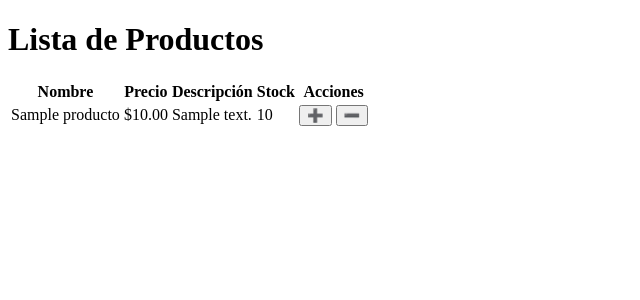
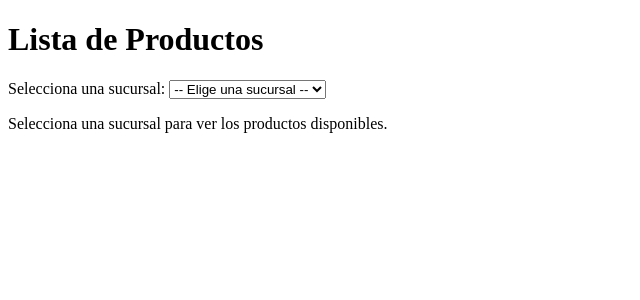
Before and after one commit to Leonardo-Pozos/farmaceutica, a Django app: page /administracion/ in a window 1280 px wide. Shown: the part 47-347 px from the top of the page, without its empty margins (0-640 px from the left). Run offline with Django 5.2, Linux system fonts and the light colour scheme; a user stored in the database is signed in; tables that the repository leaves empty hold one stand-in row (values such as "Sample post").

Commit message:
Al agregar producto, este se agrega al inventario de una sucursal. De esta manera ya se puede buscar el inventario por susucrsal

```diff
--- a/consulta/models.py
+++ b/consulta/models.py
@@ -11,7 +11,6 @@ class Sucursal(models.Model):
 class InventarioSucursal(models.Model):
     sucursal = models.ForeignKey(Sucursal, on_delete=models.CASCADE)
     producto = models.ForeignKey('ventas.Producto', on_delete=models.CASCADE)
-    stock = models.PositiveIntegerField()
 
     def __str__(self):
-        return f"{self.producto.nombre} en {self.sucursal.nombre}: {self.stock} disponibles"
+        return f"{self.producto.nombre} en {self.sucursal.nombre}"
--- a/consulta/templates/login.html
+++ b/consulta/templates/login.html
@@ -10,7 +10,7 @@
     <form method="post">
         {% csrf_token %}
         {{ form.as_p }}
-        <button type="submit" href="{% url 'ventas:lista_productos' %}">Login</button>
+        <button type="submit" href="{% url 'ventas:lista_productos' 0%}">Login</button>
         <a href="{% url 'consulta:lista_sucursales' %}">Volver</a>
     </form>
 </body>
--- a/consulta/views.py
+++ b/consulta/views.py
@@ -1,5 +1,5 @@
 from django.shortcuts import render, get_object_or_404
-from .models import Sucursal
+from .models import Sucursal, InventarioSucursal
 
 def lista_sucursales(request):
     sucursales = Sucursal.objects.all()
@@ -7,4 +7,6 @@ def lista_sucursales(request):
 
 def productos_en_sucursal(request, sucursal):
     sucursalId = get_object_or_404(Sucursal, pk=sucursal)
-    return render(request, 'inventario_suc.html', {'sucursalId': sucursalId})
+    inventario = InventarioSucursal.objects.filter(sucursal = sucursal)
+    productos = [item.producto for item in inventario]
+    return render(request, 'inventario_suc.html', {'sucursalId': sucursalId, 'productos': productos})
--- a/ventas/models.py
+++ b/ventas/models.py
@@ -2,7 +2,7 @@ from django.db import models
 from django.contrib.auth.models import User
 
 class Producto(models.Model):
-    nombre = models.CharField(max_length=200,unique=True)
+    nombre = models.CharField(max_length=200)
     descripcion = models.TextField()
     precio = models.DecimalField(max_digits=10, decimal_places=2)
     stock = models.IntegerField(default=0)
--- a/ventas/templates/lista_productos.html
+++ b/ventas/templates/lista_productos.html
@@ -8,19 +8,32 @@
 <body>
     <header>
         <nav>
-            <a href="{% url 'ventas:lista_productos' %}">Lista de Productos</a>
+            <a href="{% url 'ventas:lista_productos' 0 %}">Lista de Productos</a>
             <a href="{% url 'ventas:agregar_producto' %}">Agregar Producto</a>
             <a href="{% url 'ventas:venta_productos' %}">Venta</a>
-
         </nav>
         <form action="{% url 'logout' %}" method="post">
             {% csrf_token %}
-            <button type="submit">
-                Cerrar sesión
-            </button>
+            <button type="submit">Cerrar sesión</button>
         </form>
     </header>
+
     <h1>Lista de Productos</h1>
+
+    <form method="get" action="{% url 'ventas:lista_productos' 0 %}">
+        <label for="sucursal">Selecciona una sucursal:</label>
+        <select name="sucursal" id="sucursal" onchange="window.location.href=this.value;">
+            <option value="{% url 'ventas:lista_productos' 0 %}" {% if not sucursal_seleccionada %}selected{% endif %}>-- Elige una sucursal --</option>
+            {% for sucursal in sucursales %}
+            <option value="{% url 'ventas:lista_productos' sucursal.id %}" {% if sucursal == sucursal_seleccionada %}selected{% endif %}>
+                {{ sucursal.nombre }}
+            </option>
+            {% endfor %}
+        </select>
+    </form>
+
+    {% if sucursal_seleccionada %}
+    <h2>Productos en {{ sucursal_seleccionada.nombre }}</h2>
     <table>
         <thead>
             <tr>
@@ -52,5 +65,9 @@
             {% endfor %}
         </tbody>
     </table>
+    {% else %}
+    <p>Selecciona una sucursal para ver los productos disponibles.</p>
+    {% endif %}
+
 </body>
 </html>
--- a/ventas/urls.py
+++ b/ventas/urls.py
@@ -3,7 +3,8 @@ from . import views
 
 app_name = "ventas"
 urlpatterns = [
-    path('', views.lista_productos, name='lista_productos'),
+    path('', views.lista_productos, {'idSucursal': 0}, name='lista_productos'),
+    path('<int:idSucursal>/', views.lista_productos, name='lista_productos'),
     path('agregar_producto', views.agregar_producto, name="agregar_producto"),
     path('vender_productos', views.venta_productos, name='venta_productos'),
     path('incrementar_stock/<int:producto_id>/', views.incrementar_stock, name='incrementar_stock'),
--- a/ventas/views.py
+++ b/ventas/views.py
@@ -1,45 +1,69 @@
 from django.shortcuts import render, redirect, get_object_or_404
 from .models import Producto, Venta
+from consulta.models import Sucursal, InventarioSucursal
 from django.contrib.auth.decorators import login_required
-from .forms import ProductoForm, VentaForm
 from django.contrib import messages
 from django.db import IntegrityError
 
 @login_required
-def lista_productos(request):
-    productos = Producto.objects.all()
-    return render(request, 'lista_productos.html', {'productos': productos})
+def lista_productos(request, idSucursal=None):
+    sucursales = Sucursal.objects.all()
+    sucursal_seleccionada = None
+    productos = []
+
+    if idSucursal:
+        sucursal_seleccionada = get_object_or_404(Sucursal, id=idSucursal)
+        inventario = InventarioSucursal.objects.filter(sucursal=sucursal_seleccionada)
+        productos = [item.producto for item in inventario]
+    return render(request, 'lista_productos.html', { 'productos': productos, 'sucursales': sucursales, 'sucursal_seleccionada': sucursal_seleccionada,
+    })
+
 
 @login_required
 def agregar_producto(request):
+    sucursales = Sucursal.objects.all()
     error = None
     if request.method == 'POST':
         nombre = request.POST.get('nombre')
         precio = request.POST.get('precio')
         descripcion = request.POST.get('descripcion')
         stock = request.POST.get('stock')
+        sucursal_id = request.POST.get('sucursal')
         try:
-            if not nombre or not precio or not descripcion or not stock:
+            if not nombre or not precio or not descripcion or not stock or not sucursal_id:
                 raise ValueError("Todos los campos son obligatorios.")
 
-            if Producto.objects.filter(nombre=nombre).exists():
-                raise IntegrityError("Ya existe un producto con este nombre.")
+            inventario_existente = InventarioSucursal.objects.filter(
+                sucursal=sucursal_id,
+                producto__nombre=nombre
+            ).exists()
 
-            Producto.objects.create(
+            if inventario_existente:
+                raise IntegrityError(f"El producto '{nombre}' ya existe en el inventario de la sucursal seleccionada.")
+
+            producto = Producto.objects.create(
                 nombre=nombre,
                 precio=precio,
                 descripcion=descripcion,
                 stock=stock
             )
+
+            sucursal = Sucursal.objects.get(id=sucursal_id)
+
+            InventarioSucursal.objects.create(
+                sucursal = sucursal,
+                producto = producto
+            )
+
             return redirect('ventas:agregar_producto')
         except (ValueError, IntegrityError) as e:
             error = str(e)
-    productos = Producto.objects.all()
-    return render(request, 'inventario.html', {'error': error, 'productos': productos})
+    return render(request, 'inventario.html', {'error': error, 'sucursales': sucursales})
 
 
 @login_required
 def venta_productos(request):
+    sucursales = Sucursal.objects.all()
     error = None
     if request.method == "POST":
         try:
@@ -63,15 +87,16 @@ def venta_productos(request):
             error = str(e)
     productos = Producto.objects.all()
     ventas = Venta.objects.all().order_by('-fecha')[:10]
-    return render(request, 'ventas.html', {'error': error, 'productos': productos, 'ventas': ventas})
+    return render(request, 'ventas.html', {'error': error, 'productos': productos, 'ventas': ventas, 'sucursales': sucursales})
 
-
+@login_required
 def incrementar_stock(request, producto_id):
     producto = get_object_or_404(Producto, id=producto_id)
     producto.stock += 1
     producto.save()
     return redirect('ventas:lista_productos')
 
+@login_required
 def disminuir_stock(request, producto_id):
     producto = get_object_or_404(Producto, id=producto_id)
     if producto.stock > 0:
```
Also changed, not shown: consulta/templates/inventario_suc.html (+20 -0 lines), ventas/templates/inventario.html (+9 -8 lines), ventas/templates/ventas.html (+11 -1 lines), consulta/migrations/0002_remove_inventariosucursal_stock.py (added), ventas/migrations/0002_alter_producto_nombre.py (added).
